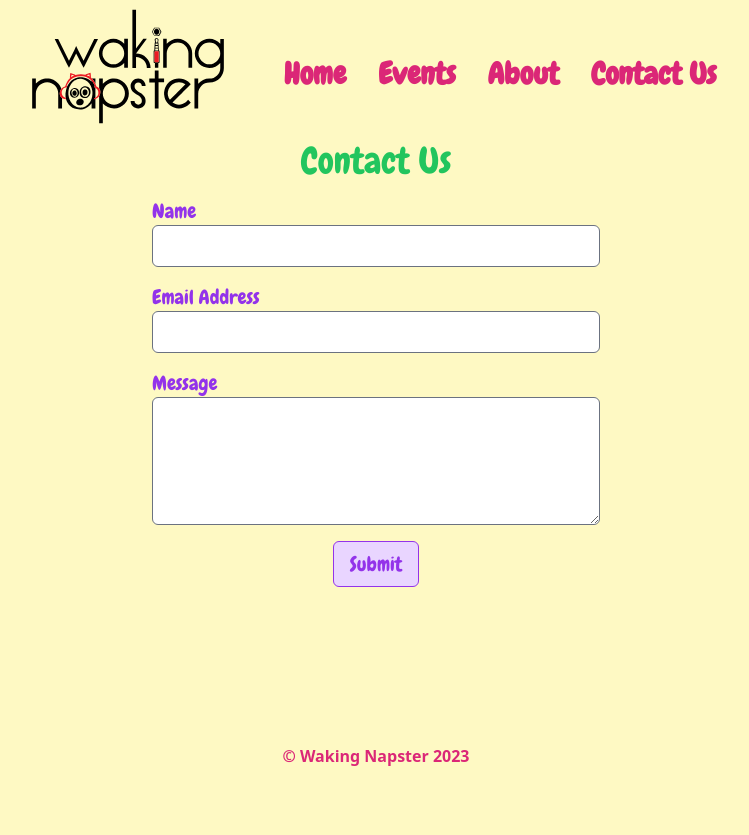
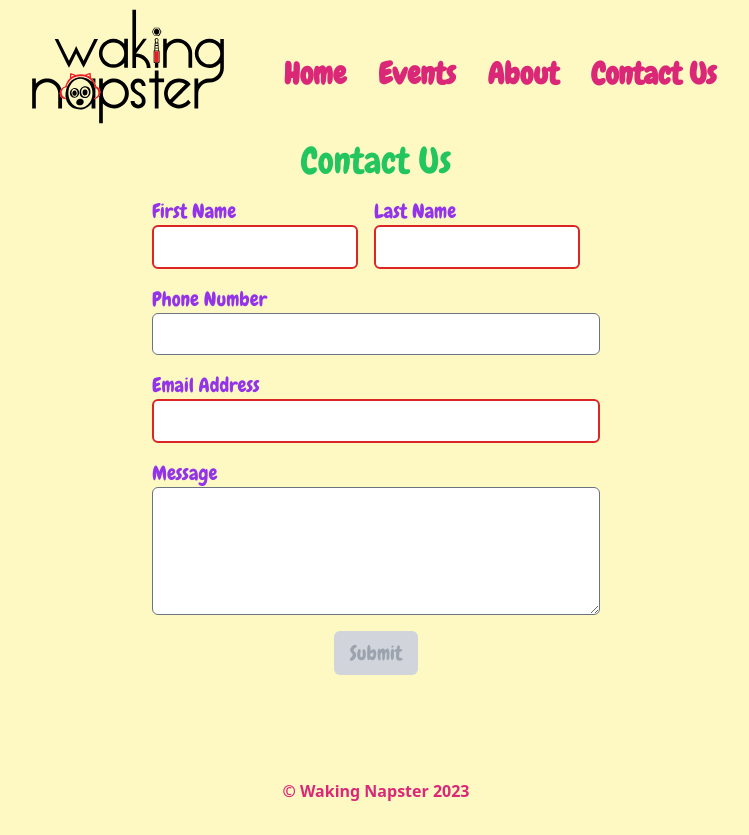
Before and after one commit to schraderjp/waking-napster-v2, a SvelteKit app: page /contact in a window 1280 px wide. Shown: the whole page, without its empty margins (264-1013 px from the left). Before the commit the page ends 800 px from the top, so only its background shows below. Built offline with nearby package versions, Linux system fonts and the light colour scheme; some icons are missing.

Commit message:
added contact fields and styles

```diff
--- a/src/app.css
+++ b/src/app.css
@@ -22,6 +22,22 @@
     cursor: pointer;
 }
 
+form input, form textarea {
+    @apply font-lato text-blue-900;
+}
+
+form:invalid button {
+    @apply cursor-default select-none border-gray-500 bg-gray-300 text-gray-400;
+}
+
+form:valid button {
+    @apply rounded-md border hover:brightness-110 active:scale-95 border-purple-600 bg-purple-500 px-4 py-2 text-white transition-all;
+}
+
+input:invalid {
+    @apply border-2 border-red-600;
+}
+
 @layer base {
     body {
         @apply flex flex-col bg-yellow-100;
--- a/src/routes/contact/+page.svelte
+++ b/src/routes/contact/+page.svelte
@@ -15,23 +15,33 @@
 	data-netlify="true"
 	action="/contact/success"
 >
+	<div class="flex gap-x-4">
+		<div class="flex flex-col">
+			<label for="first-name">First Name</label>
+			<input class="w-full rounded-md" type="text" required name="first-name" id="first-name" />
+		</div>
+		<div class="flex flex-col">
+			<label for="last-name">Last Name</label>
+			<input class="w-full rounded-md" type="text" required name="last-name" id="last-name" />
+		</div>
+	</div>
 	<div class="flex flex-col">
-		<label for="name">Name</label>
-		<input class="rounded-md" type="text" name="name" id="name" />
+		<label for="phone">Phone Number</label>
+		<input class="rounded-md" type="text" name="phone" id="phone" />
 	</div>
 	<div class="flex flex-col">
 		<label for="email">Email Address</label>
-		<input class="rounded-md" type="email" name="email" id="email" />
+		<input class="rounded-md" type="email" required name="email" id="email" />
 	</div>
 	<div class="flex flex-col">
 		<label for="message">Message</label>
-		<textarea class="min-h-[8rem] rounded-md" name="message" id="message" />
+		<textarea class="min-h-[8rem] rounded-md" name="message" required id="message" />
 	</div>
 	<div class="flex items-center justify-center">
-		<button
-			class="rounded-md border border-purple-600 bg-purple-200 px-4 py-2 transition-all hover:brightness-110 active:scale-90"
-			type="submit">Submit</button
-		>
+		<button class=" rounded-md px-4 py-2" type="submit">Submit</button>
 	</div>
 	<input type="hidden" name="form-name" value="contact" />
 </form>
+
+<style>
+</style>
```
